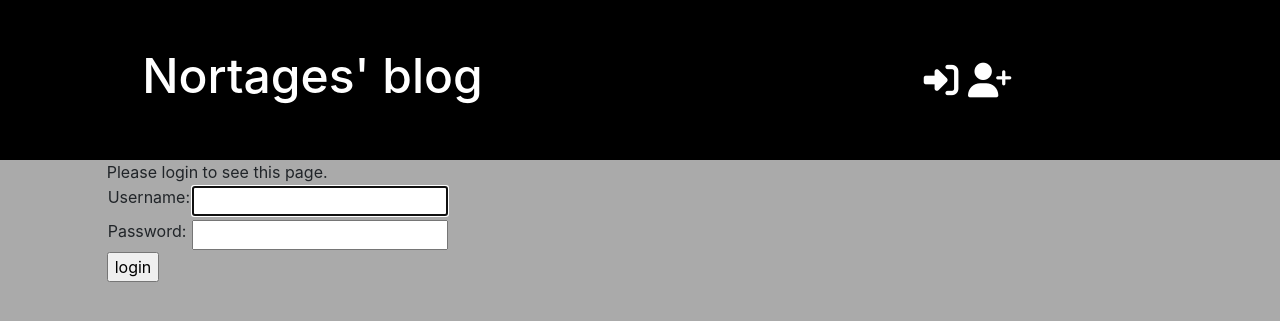
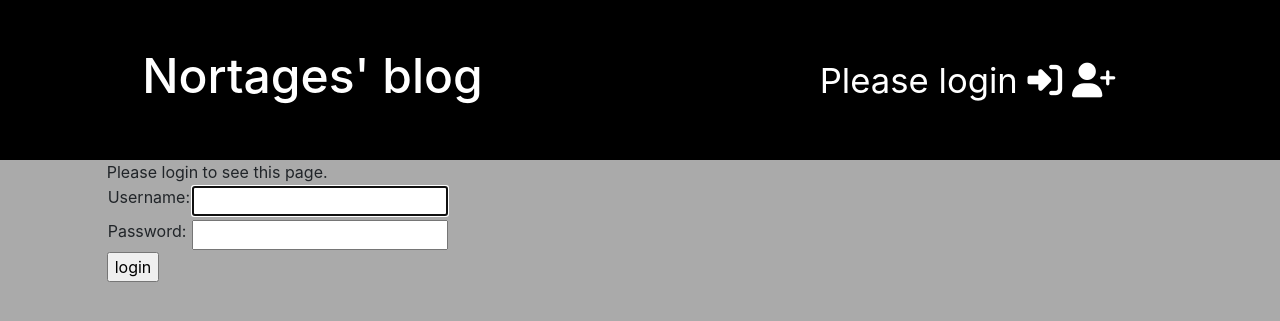
Before and after one commit to nortages/my-first-blog, a Django app: page /accounts/login/?next=/post/new/ in a window 1280 px wide. Shown: the top 321 px of the page. Run offline with Django 3.2, Linux system fonts and the light colour scheme; some libraries are stand-ins or nearby versions.

Commit message:
Change some design

```diff
--- a/blog/static/css/blog.css
+++ b/blog/static/css/blog.css
@@ -91,7 +91,6 @@ p {
 }
 
 .profile_block {
-    padding: 1em;
     overflow-wrap: break-word;
     background-color: #fff;
 
--- a/blog/templates/blog/base.html
+++ b/blog/templates/blog/base.html
@@ -29,13 +29,16 @@
             </div>
             <div class="col-sm-12 col-md-6 options text-center mt-sm-n4 mt-md-0">
                 {% if user.is_authenticated %}
-                    <div class=" top-menu"><a href="{% url 'profile' username=user.username %}">{{ user.username }}</a>
-                    <a class="top-menu" href="{% url 'logout' %}"><i class="fas fa-sign-out-alt"></i></a>
-                    <a class="top-menu" href="{% url 'post_new' %}"><i class="fas fa-pen-square"></i></span></a></div>
+                    <div class="top-menu">
+                        <a href="{% url 'profile' username=user.username %}">{{ user.username }}</a>
+                        <a class="" href="{% url 'logout' %}"><i class="fas fa-sign-out-alt"></i></a>
+                        <a class="" href="{% url 'post_new' %}"><i class="fas fa-pen-square"></i></span></a>
+                    </div>
                 {% else %}
-                    <div class="col top-menu hidden-sm">
-                    <a href="{% url 'login' %}" class="top-menu"><i class="fas fa-sign-in-alt"></i></a>
-                    <a href="{% url 'register' %}" class="top-menu"><i class="fas fa-user-plus"></i></a>
+                    <div class="top-menu">
+                        <p>Please login
+                        <a href="{% url 'login' %}" class="top-menu"><i class="fas fa-sign-in-alt"></i></a>
+                        <a href="{% url 'register' %}" class="top-menu"><i class="fas fa-user-plus"></i></a></p>
                     </div>
                 {% endif %}
             </div>
--- a/blog/templates/blog/profile.html
+++ b/blog/templates/blog/profile.html
@@ -1,7 +1,7 @@
 {% extends 'blog/base.html' %}
 
 {% block content %}
-    <div class="profile_block">
+    <div class="profile_block p-3">
         <img class="profile_pic" src="{{ profile.profile_pic.url }}" height='150' width='150'>
         <div class="profile_info">
             <h1>{{ profile.user.username }}
```
